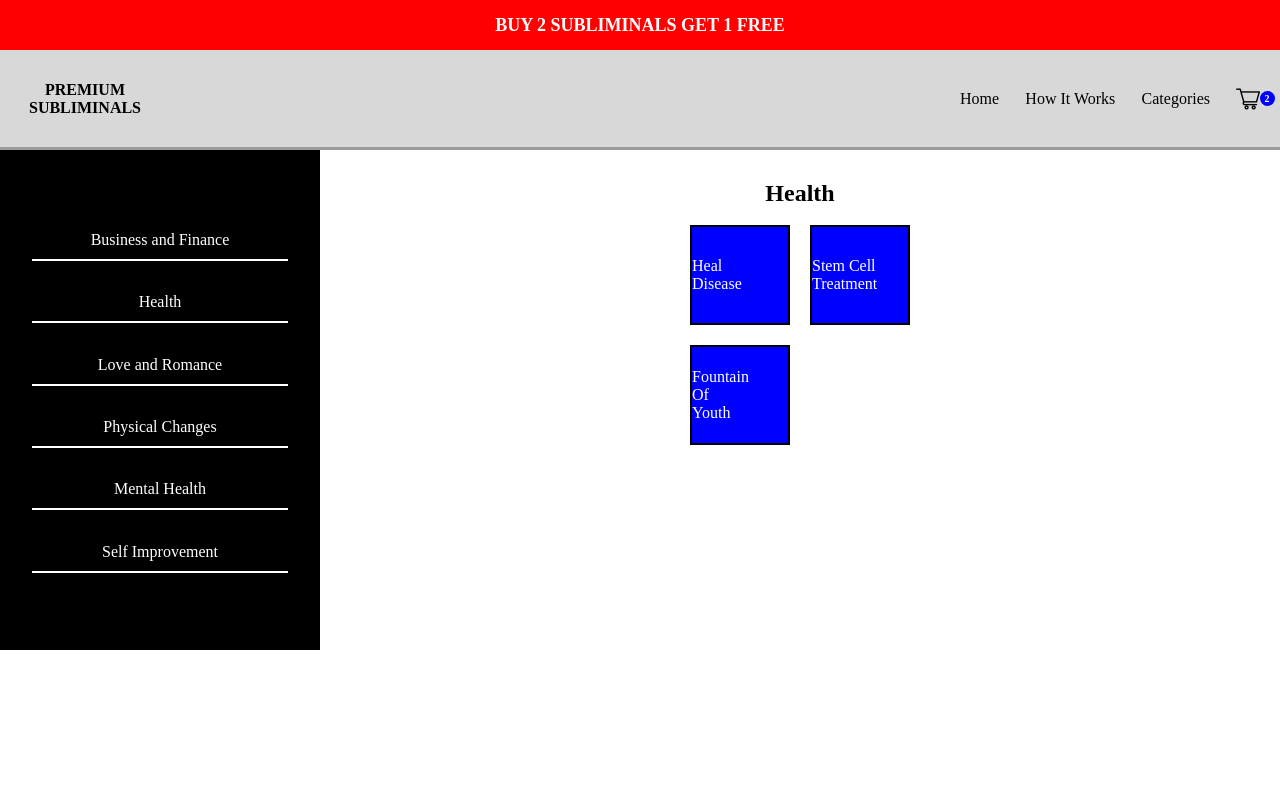
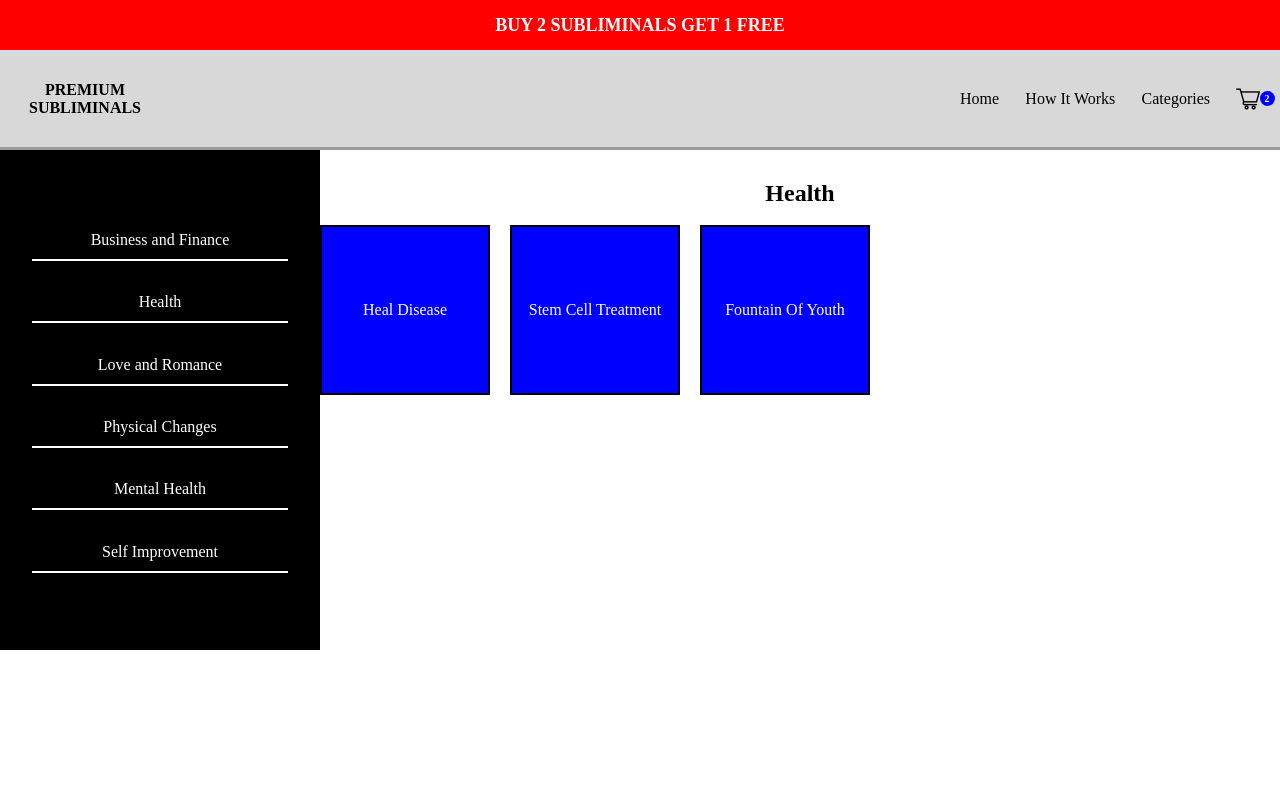
Before and after one commit to lavell119/subliminal-site-react, a React (Create React App) app in the folder subliminal-site-react/: page /categories/1 in a window 1280 px wide. Shown: the top 800 px of the page. Built offline with nearby package versions, Linux system fonts and the light colour scheme.

Commit message:
reformatted individual category page to make sub divs bigger and switched grid layout to flex

```diff
--- a/subliminal-site-react/src/App.css
+++ b/subliminal-site-react/src/App.css
@@ -150,8 +150,8 @@ a {
   display: flex;
     align-items: center;
     justify-content: center;
-  height: 100px;
-  width: 100px;
+  height: 170px;
+  width: 170px;
   border: 2px solid black;
 }
 
@@ -167,8 +167,8 @@ a {
 }
 
 .individual_category div {
-  display: grid;
-  grid-template-columns: 1fr 1fr;
+  display: flex;
+
   gap: 20px;
 }
 
@@ -220,3 +220,7 @@ a {
     height: 50px;
     font-size: 18px;
   }
+
+  .sub_wrapper {
+    width: 100%;
+  }
--- a/subliminal-site-react/src/components/pages/IndividualCategory.js
+++ b/subliminal-site-react/src/components/pages/IndividualCategory.js
@@ -21,7 +21,7 @@ export default function IndividualCategory() {
     <div className="individual_category">
       <h2>{categories[param.id]}</h2>
       <br></br>
-      <div>
+      <div className="sub_wrapper">
         {outputNames.map(name=>
         <a href={`/subliminals/${name}`}>
             <div className="cat_subliminals">{name}</div>
```
